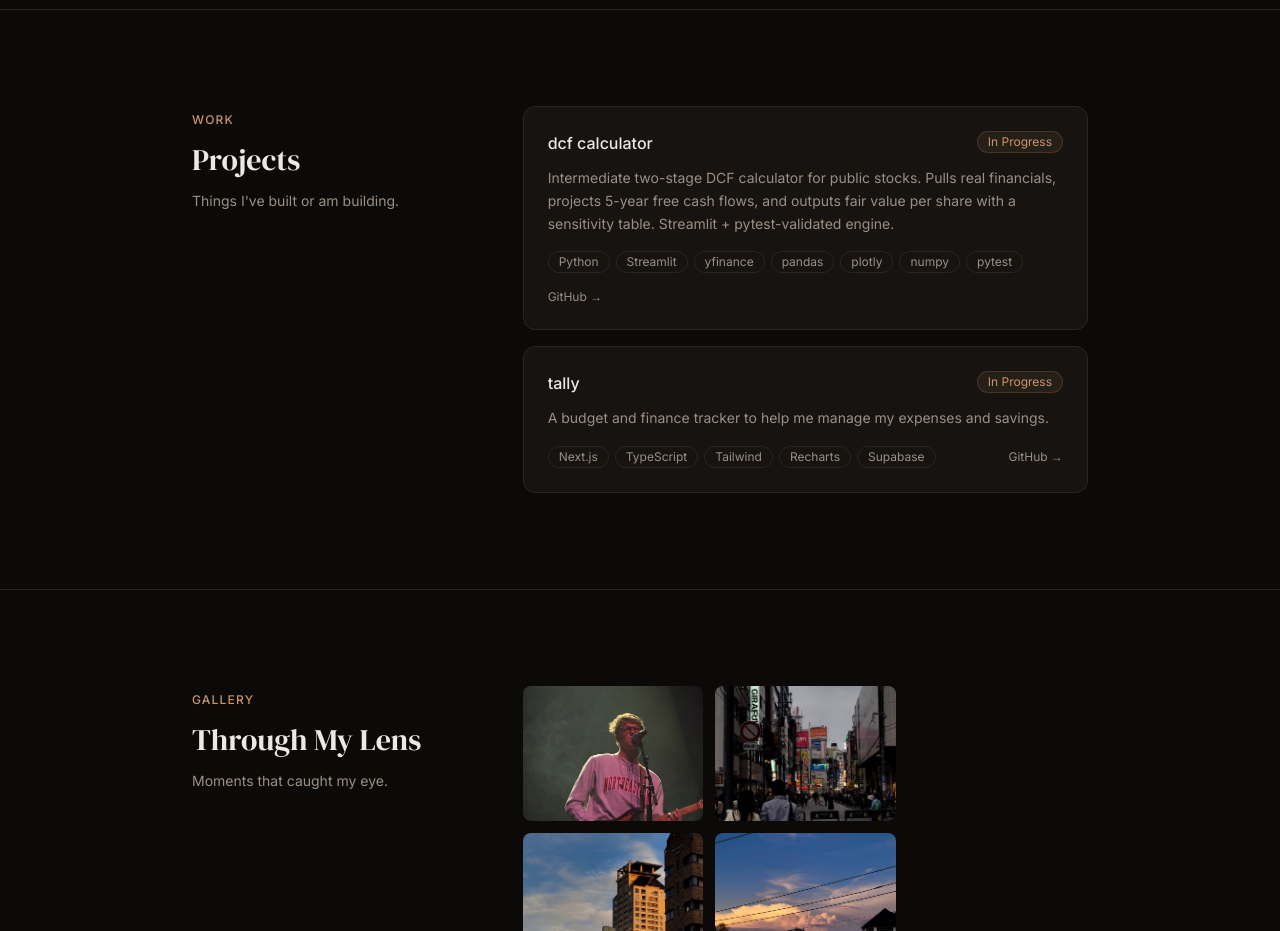
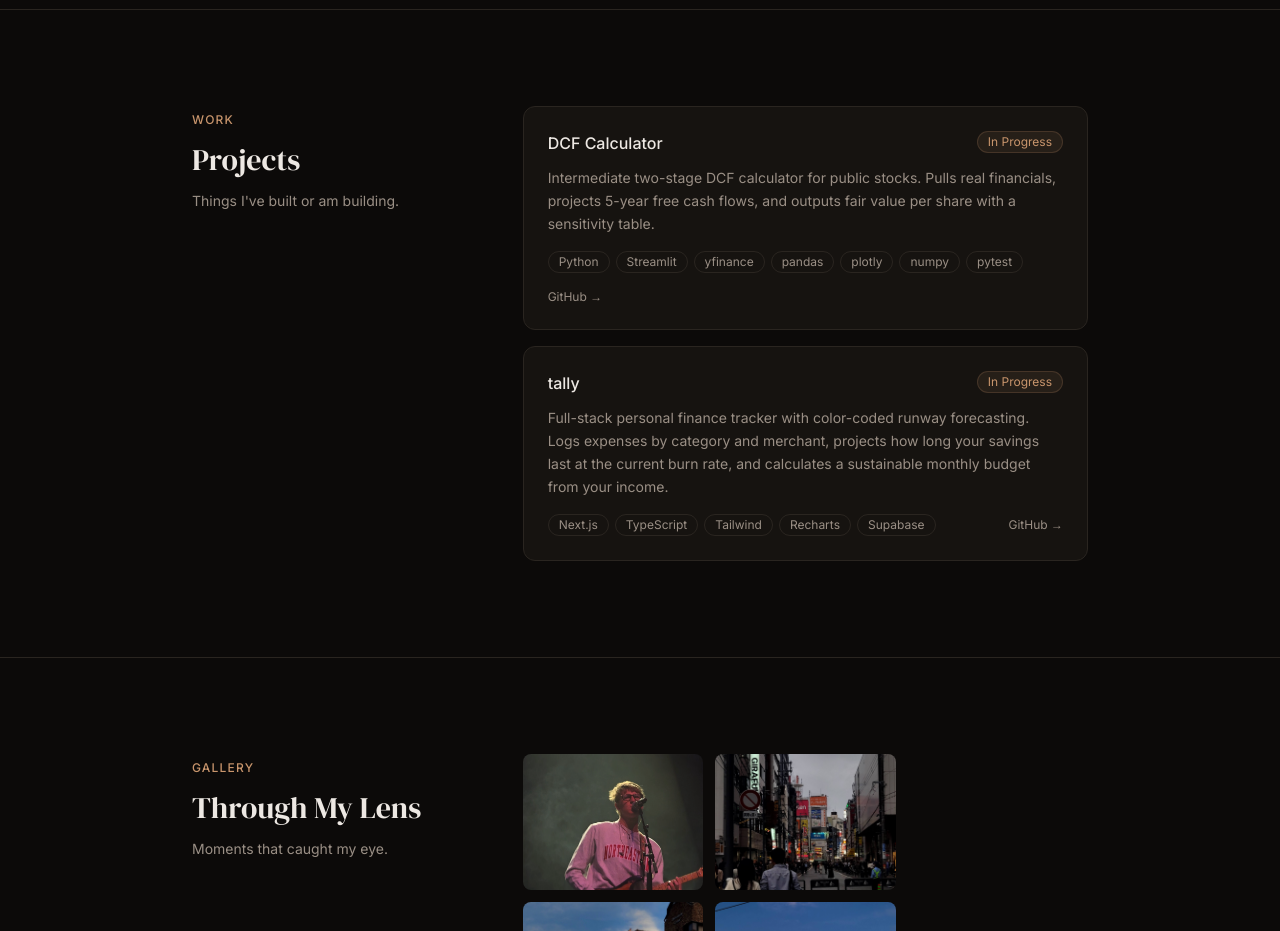
Before and after one commit to issac-23/portfolio, a Next.js app: page / in a window 1280 px wide. Shown: the part 2340-3271 px from the top of the page. Built offline with nearby package versions, Linux system fonts and the light colour scheme; no server answers.

Commit message:
changed descriptions for both projects to make it easier to read with same tone

```diff
--- a/data/projects.ts
+++ b/data/projects.ts
@@ -15,15 +15,15 @@ export interface Project {
 // github: repo link (optional)
 // ─────────────────────────────────────────────────────────────────
 export const projects: Project[] = [
-  {title: 'dcf calculator',
-    description: 'Intermediate two-stage DCF calculator for public stocks. Pulls real financials, projects 5-year free cash flows, and outputs fair value per share with a sensitivity table. Streamlit + pytest-validated engine.',
+  {title: 'DCF Calculator',
+    description: 'Intermediate two-stage DCF calculator for public stocks. Pulls real financials, projects 5-year free cash flows, and outputs fair value per share with a sensitivity table.',
     tags: ['Python', 'Streamlit', 'yfinance', 'pandas', 'plotly', 'numpy', 'pytest'],
     github: 'https://github.com/issac-23/dcf-calculator',
     status: 'wip',
   },
   {
     title: 'tally',
-    description: 'A budget and finance tracker to help me manage my expenses and savings.',
+    description: 'Full-stack personal finance tracker with color-coded runway forecasting. Logs expenses by category and merchant, projects how long your savings last at the current burn rate, and calculates a sustainable monthly budget from your income.',
     tags: ['Next.js', 'TypeScript', 'Tailwind', 'Recharts','Supabase'],
     github: 'https://github.com/issac-23/tally',
     status: 'wip',
```
